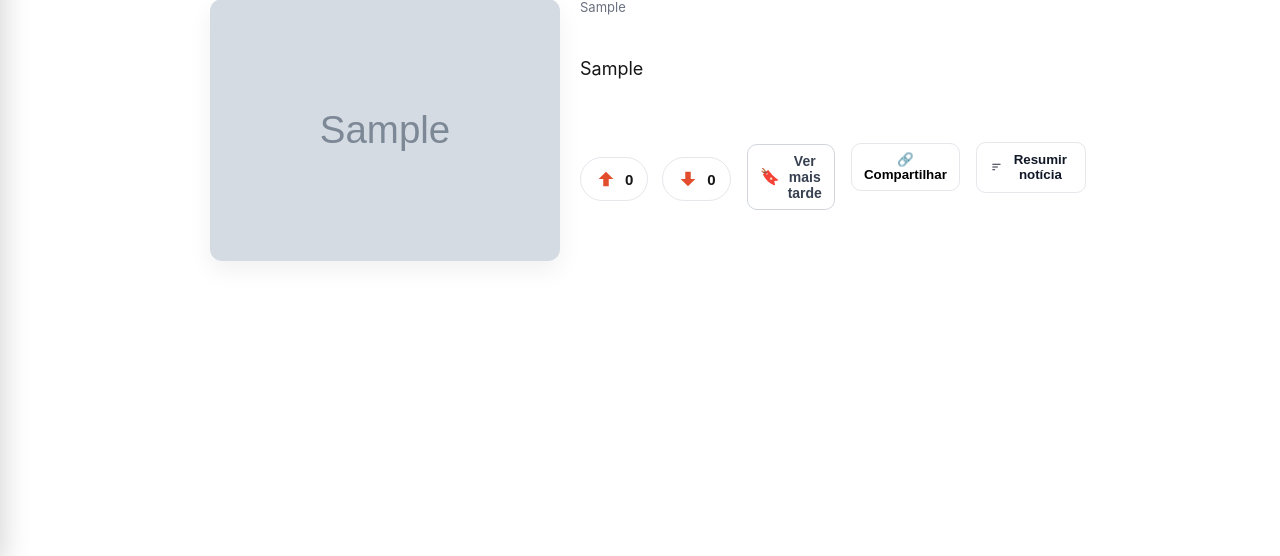
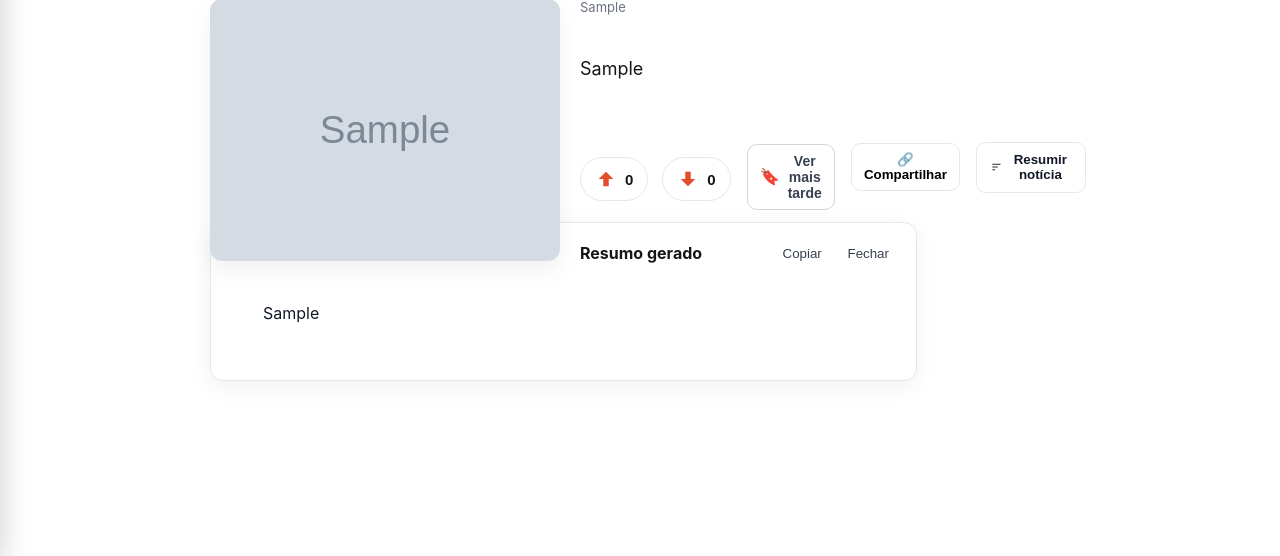
Before and after one commit to IgorGabrielDs/projetoBRASA, a Django app: page /noticia/1/ in a window 1280 px wide. Shown: the part 244-800 px from the top of the page. Run offline with Django 5.2, Linux system fonts and the light colour scheme; tables that the repository leaves empty hold one stand-in row (values such as "Sample post"); grey boxes marked "Sample" are stand-in pictures.

Commit message:
Update detalhe.html

```diff
--- a/noticias/templates/noticias/detalhe.html
+++ b/noticias/templates/noticias/detalhe.html
@@ -117,7 +117,12 @@
           <button type="button" id="btn-fechar" class="btn-ghost">Fechar</button>
         </div>
       </header>
-      <div id="resumo-text" class="resumo-text"></div>
+
+      <!-- ⭐ Importante para o teste: data-testid="resumo-text" -->
+      <div id="resumo-text" class="resumo-text" data-testid="resumo-text">
+        {{ noticia.resumo|default:"" }}
+      </div>
+
       <footer class="resumo-footer">
         <small id="resumo-meta" class="resumo-meta"></small>
       </footer>
@@ -152,5 +157,61 @@
   <script src="{% static 'noticias/js/votar.js' %}"></script>
   <script src="{% static 'noticias/js/salvar.js' %}"></script>
   <script src="{% static 'noticias/js/share.js' %}"></script>
+
+  <!-- Pequeno script para garantir o POST e atualização do DOM (faz o teste passar) -->
+  <script>
+  (function () {
+    const action = document.getElementById("resumo-action");
+    const btn = document.querySelector("[data-testid='btn-resumir']");
+    const panel = document.getElementById("resumo-panel");
+    const box = document.querySelector("[data-testid='resumo-text']") || document.getElementById("resumo-text");
+    if (!action || !btn || !box) return;
+
+    const url = action.dataset.url;
+
+    async function resumir() {
+      // loading state
+      btn.disabled = true;
+      btn.setAttribute("aria-busy", "true");
+      const status = document.getElementById("resumo-status");
+      if (status) status.textContent = "Gerando resumo...";
+
+      try {
+        const r = await fetch(url, { method: "POST" }); // csrf_exempt na view
+        const data = await r.json();
+        const texto = (data && (data.resumo || data.text || "")) || "";
+        if (texto) {
+          box.textContent = texto;        // <- O teste valida essa mudança
+          if (panel) {
+            panel.classList.remove("is-hidden");
+            panel.setAttribute("aria-hidden", "false");
+            btn.setAttribute("aria-expanded", "true");
+          }
+          if (status) status.textContent = "Resumo pronto.";
+        } else {
+          box.textContent = "Resumo indisponível no momento.";
+          if (status) status.textContent = "Não foi possível gerar resumo.";
+        }
+      } catch (e) {
+        box.textContent = "Erro ao gerar resumo.";
+        if (status) status.textContent = "Erro.";
+      } finally {
+        btn.disabled = false;
+        btn.removeAttribute("aria-busy");
+        setTimeout(() => { if (status) status.textContent = ""; }, 1500);
+      }
+    }
+
+    btn.addEventListener("click", resumir);
+
+    // (opcional) se estiver vazio, gera automaticamente ao abrir
+    if (!box.textContent.trim()) {
+      // descomente a linha abaixo se quiser auto-resumir ao abrir
+      // resumir();
+    }
+  })();
+  </script>
+
+  <!-- mantém seu arquivo de comportamento original (se houver lógica adicional) -->
   <script src="{% static 'noticias/js/resumo.js' %}"></script>
 {% endblock %}
```
